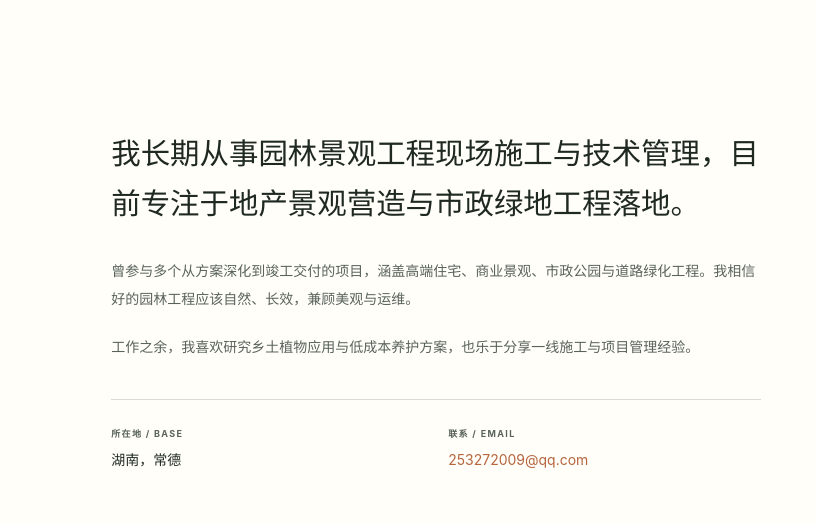
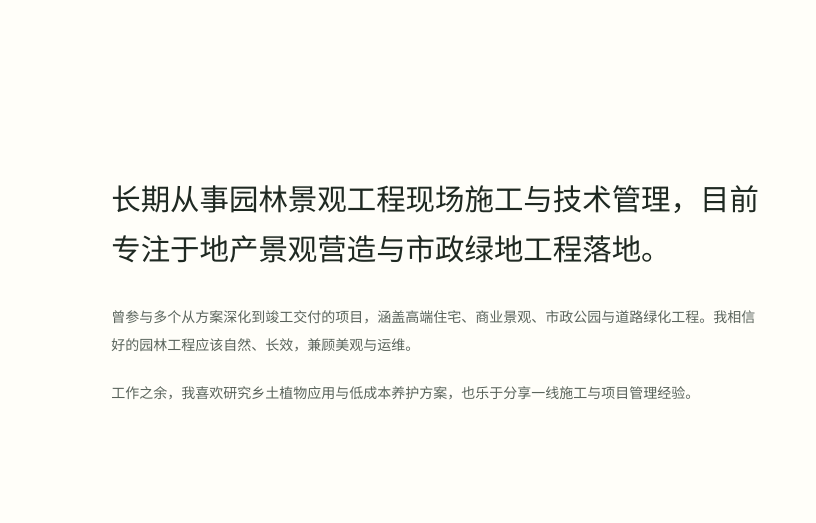
Before and after one commit to rayjun522/personal-website, a website: page index.html in a window 1280 px wide. Shown: the part 1300-1823 px from the top of the page, 464-1280 px from the left. Drawn offline with Linux system fonts and the light colour scheme.

Commit message:
精简个人简介文字与信息 (#6)

```diff
--- a/index.html
+++ b/index.html
@@ -83,7 +83,7 @@
           </figure>
           <div class="about-text">
             <p class="about-lead">
-              我长期从事园林景观工程现场施工与技术管理，目前专注于地产景观营造与市政绿地工程落地。
+              长期从事园林景观工程现场施工与技术管理，目前专注于地产景观营造与市政绿地工程落地。
             </p>
             <p>
               曾参与多个从方案深化到竣工交付的项目，涵盖高端住宅、商业景观、市政公园与道路绿化工程。我相信好的园林工程应该自然、长效，兼顾美观与运维。
@@ -91,16 +91,6 @@
             <p>
               工作之余，我喜欢研究乡土植物应用与低成本养护方案，也乐于分享一线施工与项目管理经验。
             </p>
-            <div class="about-meta">
-              <div class="meta-item">
-                <span class="meta-label">所在地 / Base</span>
-                <span>湖南，常德</span>
-              </div>
-              <div class="meta-item">
-                <span class="meta-label">联系 / Email</span>
-                <a href="mailto:253272009@qq.com">253272009@qq.com</a>
-              </div>
-            </div>
           </div>
         </div>
       </div>
```
Also changed, not shown: docs/index.html (+1 -1 lines).
